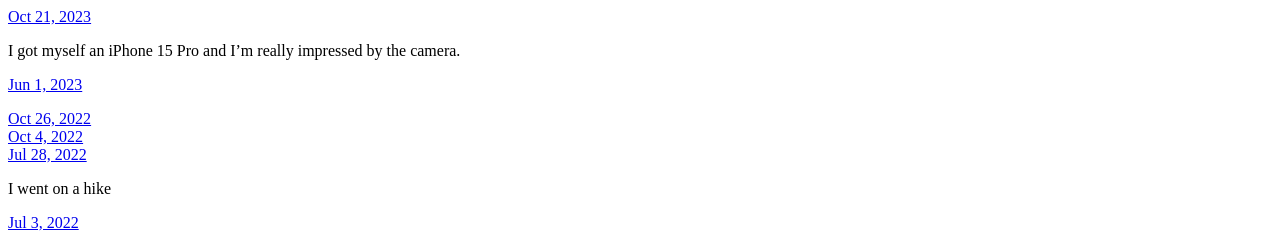
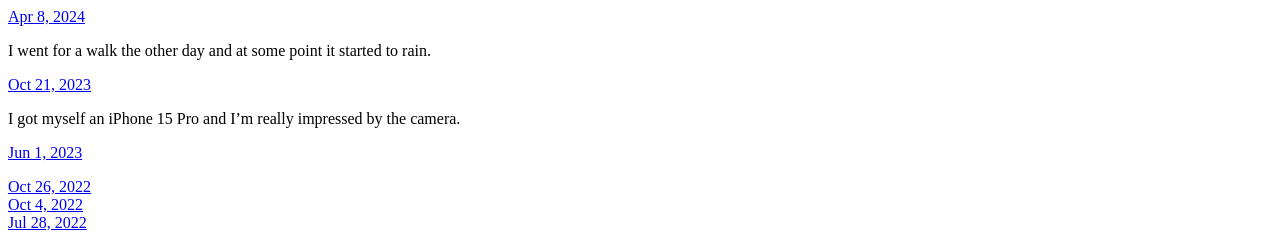
Before and after one commit to zeitschlag/zeitschlagdotblog, a plain HTML site: page index.html in a window 1280 px wide. Shown: the top 245 px of the page. Drawn offline with Linux system fonts and the light colour scheme.

Commit message:
Archiving from Micro.blog.

```diff
--- a/index.html
+++ b/index.html
@@ -25,11 +25,23 @@
 	  <div class="h-entry">
 
 
+		<a href="https://zeitschlag.micro.blog/2024/04/08/i-went-for.html" class="u-url"><time class="dt-published" datetime="2024-04-08 09:53:28 &#43;0200">Apr 8, 2024</time></a>
+
+		<div class="e-content">
+			 <p>I went for a walk the other day and at some point it started to rain.</p>
+<p><!-- raw HTML omitted --><!-- raw HTML omitted --></p>
+
+		</div>
+	  </div>
+
+	  <div class="h-entry">
+
+
 		<a href="https://zeitschlag.micro.blog/2023/10/21/i-got-myself.html" class="u-url"><time class="dt-published" datetime="2023-10-21 22:05:58 &#43;0200">Oct 21, 2023</time></a>
 
 		<div class="e-content">
-			 <p>I got myself an iPhone 15 Pro and I’m really impressed by the camera.</p>
-<!-- raw HTML omitted -->
+			 <!-- raw HTML omitted -->
+<p>I got myself an iPhone 15 Pro and I’m really impressed by the camera.</p>
 
 		</div>
 	  </div>
```
